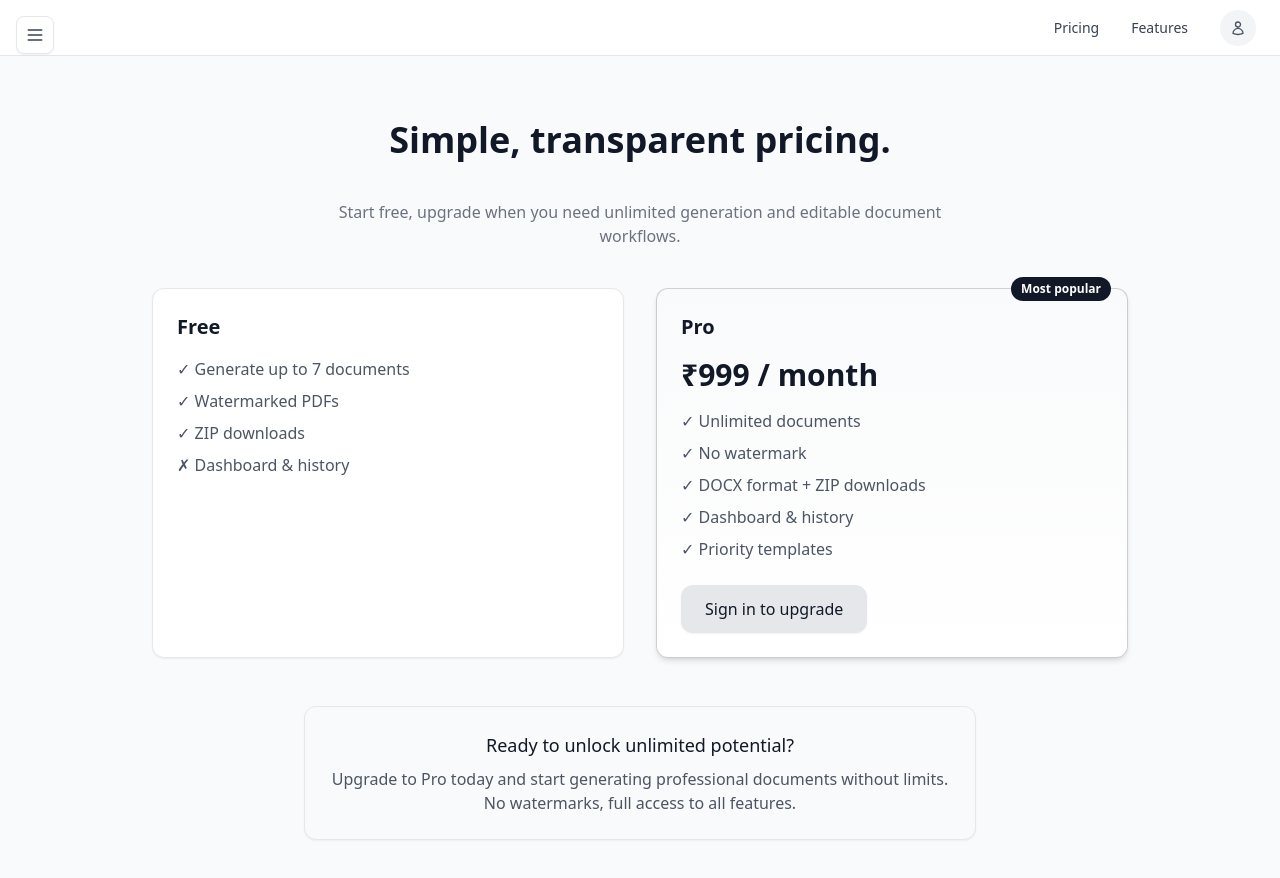
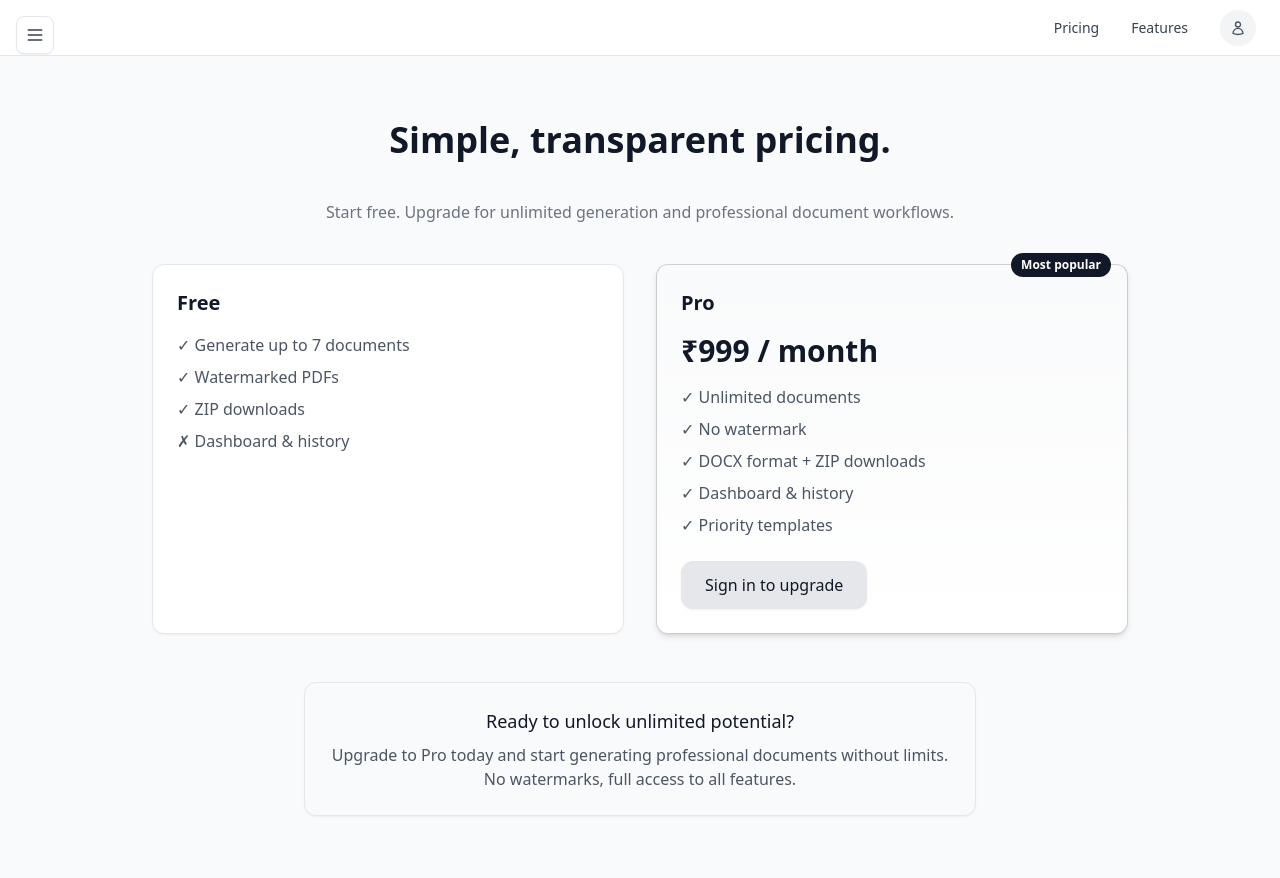
Before and after one commit to Shvngishrma/ClearTrade, a Next.js app: page /pricing in a window 1280 px wide. Shown: the top 878 px of the page. Built offline with nearby package versions, Linux system fonts and the light colour scheme; no server answers.

Commit message:
copy(pricing): sharpen subheading with premium concise tone

```diff
--- a/app/pricing/page.tsx
+++ b/app/pricing/page.tsx
@@ -49,7 +49,7 @@ export default function PricingPage() {
             Simple, transparent pricing.
           </h1>
           <p className="text-center text-gray-500 dark:text-zinc-400 mb-10 max-w-2xl mx-auto">
-            Start free, upgrade when you need unlimited generation and editable document workflows.
+            Start free. Upgrade for unlimited generation and professional document workflows.
           </p>
 
           <div className="grid grid-cols-1 md:grid-cols-2 gap-8">
```
